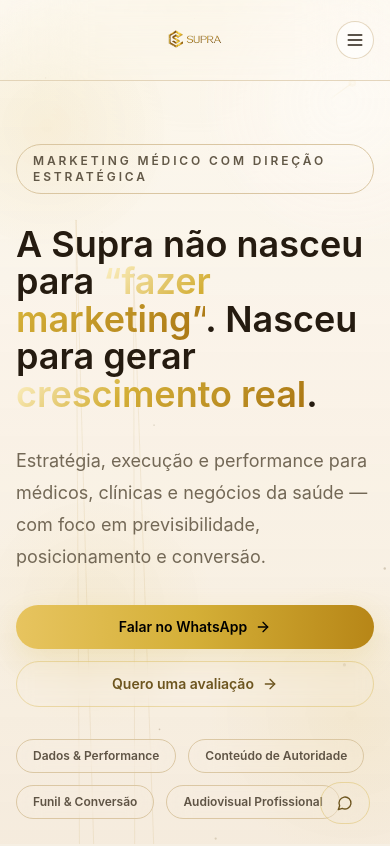
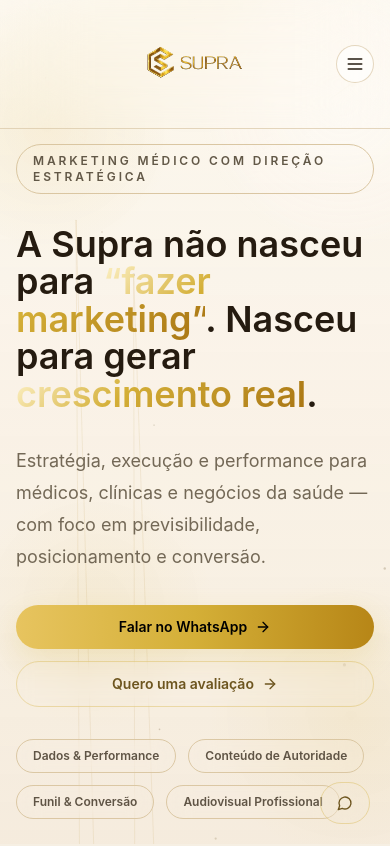
Before and after one commit to vinimsantanna/supra, a Next.js app: page / in a window 390 px wide. Shown: the top 846 px of the page. Built offline with nearby package versions, Linux system fonts and the light colour scheme.

Commit message:
Enlarge mobile logo and favicon

```diff
--- a/app/page.tsx
+++ b/app/page.tsx
@@ -286,9 +286,9 @@
 
   return (
     <header className="fixed inset-x-0 top-0 z-50 border-b border-[#d9c7a6]/70 bg-[#fbf7ef]/72 backdrop-blur-2xl">
-      <Container className="relative flex h-20 items-center justify-end lg:h-24 lg:justify-between">
+      <Container className="relative flex h-32 items-center justify-end lg:h-24 lg:justify-between">
         <a href="#top" className="absolute left-1/2 inline-flex -translate-x-1/2 items-center lg:static lg:translate-x-0">
-          <img src={LOGO_URL} alt="Supra" className="h-[72px] w-auto max-w-[220px] lg:h-24 lg:max-w-[360px]" />
+          <img src={LOGO_URL} alt="Supra" className="h-[130px] w-auto max-w-[396px] lg:h-24 lg:max-w-[360px]" />
         </a>
         <nav className="hidden items-center gap-7 lg:flex">
           {links.map(([label, href]) => (
```
Also changed, not shown: public/favicon.png.
